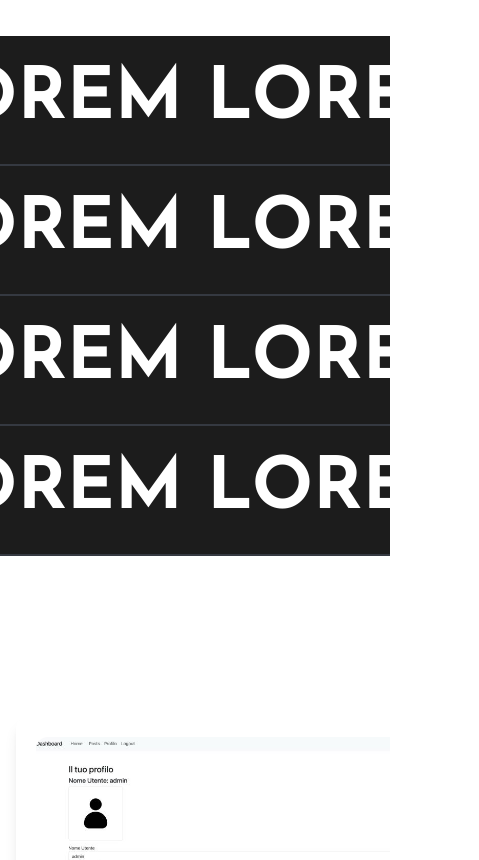
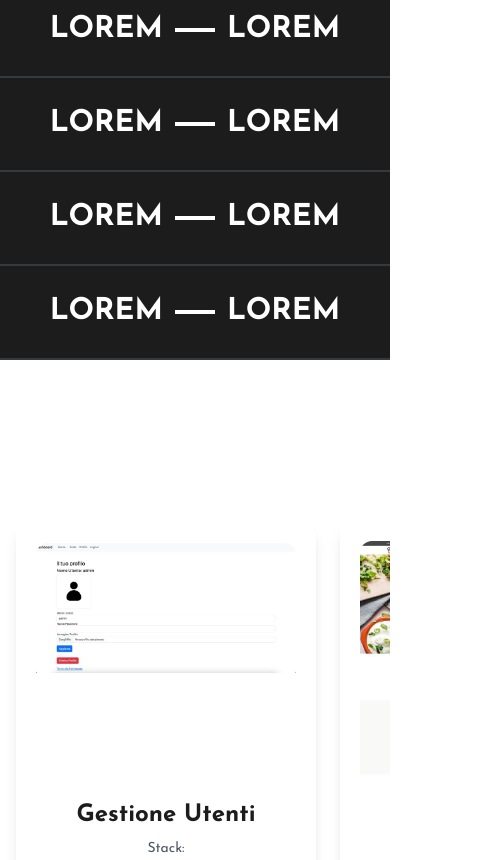
Before and after one commit to corgab/portfolio, a Next.js app: page / in a window 390 px wide. Shown: the part 860-1720 px from the top of the page, 479 px wide, since content can reach past the window. Built offline with nearby package versions, Linux system fonts and the light colour scheme.

Commit message:
add responsive fix overflow

```diff
--- a/app/components/About.js
+++ b/app/components/About.js
@@ -10,7 +10,7 @@ const AboutSection = ({ alignment, children }) => {
   return (
     <div className="border-b-2 border-primary-100">
       <div
-        className={`flex justify-center items-center font-bold text-7xl text-white py-7 ${alignment}`}
+        className={`flex justify-center items-center font-bold text-3xl md:text-5xl	 lg:text-7xl text-white py-7 ${alignment}`}
       >
         {children}
       </div>
@@ -47,22 +47,22 @@ const AbountContainer = () => {
     <div className="bg-primary-200">
       <AboutSection alignment="right">
         <h2>LOREM</h2>
-        <div className="w-28 h-1 mx-3 bg-white"></div>
+        <div className="w-10 lg:w-28 h-1 mx-3 bg-white"></div>
         <h2>LOREM</h2>
       </AboutSection>
       <AboutSection alignment="left">
         <h2>LOREM</h2>
-        <div className="w-28 h-1 mx-3 bg-white"></div>
+        <div className="w-10 lg:w-28 h-1 mx-3 bg-white"></div>
         <h2>LOREM</h2>
       </AboutSection>
       <AboutSection alignment="right">
         <h2>LOREM</h2>
-        <div className="w-28 h-1 mx-3 bg-white"></div>
+        <div className="w-10 lg:w-28 h-1 mx-3 bg-white"></div>
         <h2>LOREM</h2>
       </AboutSection>
       <AboutSection alignment="left">
         <h2>LOREM</h2>
-        <div className="w-28 h-1 mx-3 bg-white"></div>
+        <div className="w-10 lg:w-28 h-1 mx-3 bg-white"></div>
         <h2>LOREM</h2>
       </AboutSection>
     </div>
--- a/app/components/Footer.js
+++ b/app/components/Footer.js
@@ -40,10 +40,10 @@ export default function Footer() {
   return (
     <div className="bg-primary-200">
       <div className="mx-auto px-12 min-h-[60vh] text-center text-white flex flex-col justify-between py-5">
-        <div className="flex justify-center pt-6">
-          <div className="bg-primary-100 rounded-full px-6 py-2 text-lg uppercase font-semibold text-white inline-flex items-center gap-3 tracking-wide">
+        <div className="pt-6">
+          <div className="bg-primary-100 rounded-full px-3 md:px-5 py-2 text-base md:text-lg uppercase font-semibold text-white inline-block md:inline-flex items-center gap-2 md:gap-3 tracking-wide  ">
             <span>disponibile per nuove opportunità</span>
-            <span className="w-5 h-5 bg-white rounded-full animate-pulse"></span>
+            <span className="w-5 h-5 bg-white rounded-full animate-pulse md:mt-0 mt-2"></span>
           </div>
         </div>
 
@@ -70,7 +70,7 @@ export default function Footer() {
         </div>
 
         {/* Griglia con gli item */}
-        <div className="grid grid-cols-3 gap-4">
+        <div className="grid grid-cols-1 sm:grid-cols-3 gap-4">
           {items.map((item, i) => {
             const letterRefs = useRef([]);
 
--- a/app/components/Hero.js
+++ b/app/components/Hero.js
@@ -10,7 +10,7 @@ gsap.registerPlugin(ScrollTrigger);
 
 export default function Hero() {
   useGSAP(() => {
-    gsap.to(['.socials', '.name'], {
+    gsap.to('.name', {
       x: '50%',
       scrollTrigger: {
         trigger: '.socials',
@@ -22,7 +22,7 @@ export default function Hero() {
       },
     });
 
-    gsap.to('.surname', {
+    gsap.to(['.socials', '.surname'], {
       x: '-50%',
       scrollTrigger: {
         trigger: '.socials',
@@ -42,21 +42,21 @@ export default function Hero() {
           <div className="space-y-5 socials ">
             <a
               href="mailto:corbanigabriele@gmail.com"
-              className="rounded-full bg-secondary-200 p-2 block"
+              className="rounded-full bg-secondary-200 p-2 block transition-all duration-300 ease-in-out transform hover:scale-110"
             >
               <EnvelopeIcon className="text-white w-5 h-5 md:w-10 md:h-10" />
             </a>
             <a
               href="https://www.linkedin.com/in/gabriele-corbani-01a11a315/"
               target="_blank"
-              className="rounded-full bg-secondary-200 p-2 block"
+              className="rounded-full bg-secondary-200 p-2 block transition-all duration-300 ease-in-out transform  hover:scale-110"
             >
               <LinkedInIcon className="text-white w-5 h-5 md:w-10 md:h-10" />
             </a>
             <a
               href="/Gabriele Corbani - Curriculum.pdf"
               target="_blank"
-              className="rounded-full bg-secondary-200 p-2 block"
+              className="rounded-full bg-secondary-200 p-2 block transition-all duration-300 ease-in-out transform hover:scale-110"
             >
               <DocumentIcon className="text-white w-5 h-5 md:w-10 md:h-10" />
             </a>
--- a/app/components/Loading.js
+++ b/app/components/Loading.js
@@ -28,7 +28,6 @@ const LoadingScreen = ({ onComplete, setLoading }) => {
         />
         <h6 className="">Caricamento...</h6>
       </div>
-
       <div className="loading-bar mt-4 w-0 h-2 inline-block bg-white"></div>
     </div>
   );
--- a/app/components/Projects.js
+++ b/app/components/Projects.js
@@ -3,12 +3,13 @@ import gsap from 'gsap';
 import Image from 'next/image';
 import { useGSAP } from '@gsap/react';
 import { ScrollTrigger } from 'gsap/all';
+import { useRef } from 'react';
 
 gsap.registerPlugin(ScrollTrigger);
 
 const Project = ({ name, img, repo, technologies }) => {
   return (
-    <div className="text-center bg-white shadow-lg rounded-xl p-5 cursor-pointer min-w-[450px] my-36">
+    <div className="text-center bg-white shadow-lg rounded-xl p-5 cursor-pointer my-36 min-w-[300px] sm:min-w-[400px] md:min-w-[450px]">
       <div className="w-full h-60 overflow-hidden rounded-t-xl">
         <Image
           src={img}
@@ -18,7 +19,7 @@ const Project = ({ name, img, repo, technologies }) => {
           className="w-full object-cover object-top"
         />
       </div>
-      <h3 className="text-5xl font-bold mt-4 text-primary-200 w-full">
+      <h3 className="text-2xl sm:text-3xl md:text-5xl font-bold mt-4 text-primary-200 w-full">
         {name}
       </h3>
       <div className="mt-2 text-sm text-gray-600">
@@ -40,7 +41,7 @@ const Project = ({ name, img, repo, technologies }) => {
             <a
               key={index}
               href={'https://github.com' + r}
-              className="text-blue-600 hover:text-blue-800 hover:underline hover:underline-offset-4 mt-2 inline-block pt-7 px-4"
+              className="text-blue-600 hover:text-blue-800 hover:underline hover:underline-offset-4 md:mt-2 inline-block md:pt-7 px-4"
               target="_blank"
             >
               <Image src="/github.svg" alt={name} width={50} height={50} />
@@ -61,18 +62,28 @@ const Project = ({ name, img, repo, technologies }) => {
 };
 
 export default function Projects() {
+  const projRef = useRef(null);
+
+  function getScrollAmount() {
+    let width = projRef.current.scrollWidth;
+    return -(width - window.innerWidth) - 50;
+  }
+
   useGSAP(() => {
-    const tl = gsap.timeline();
-    tl.to('.projects', { xPercent: '-100' });
+    const tween = gsap.to('.projects', {
+      x: getScrollAmount,
+      // duration: 3,
+      ease: 'none',
+    });
 
     ScrollTrigger.create({
-      animation: tl,
       trigger: '.projects',
       start: 'top top',
-      end: '+=3000',
-      scrub: 2,
+      end: () => `+=${getScrollAmount() * -1}`,
       pin: true,
-      anticipatePin: 1,
+      animation: tween,
+      scrub: 1,
+      invalidateOnRefresh: true,
       // markers: true,
     });
   }, []);
@@ -100,7 +111,6 @@ export default function Projects() {
       repo: '/corgab/deliveboo-api',
       technologies: ['Laravel', 'Vue.js', 'Bootstrap'],
     },
-    // new
     {
       name: 'Game Creator',
       img: '/projects/game.jpg',
@@ -116,11 +126,15 @@ export default function Projects() {
   ];
 
   return (
-    <div className=" min-h-96 w-full overflow-hidden">
-      <div className="flex flex-nowrap space-x-6 p-4 projects items-center">
+    <div className="min-h-96 w-full overflow-hidden">
+      <div
+        className="flex flex-nowrap space-x-6 p-4 projects items-center"
+        ref={projRef}
+      >
         {projects.map((proj, index) => (
           <Project
             key={index}
+            ref={(el) => (projRefs.current[index] = el)} // Assegniamo il ref alla card
             name={proj.name}
             img={proj.img}
             repo={proj.repo}
--- a/app/layout.js
+++ b/app/layout.js
@@ -8,9 +8,7 @@ export const metadata = {
 export default function RootLayout({ children }) {
   return (
     <html lang="it" suppressHydrationWarning>
-      <body suppressHydrationWarning className="overflow-x-hidden">
-        {children}
-      </body>
+      <body suppressHydrationWarning>{children}</body>
     </html>
   );
 }
--- a/app/page.js
+++ b/app/page.js
@@ -12,19 +12,19 @@ export default function Home() {
 
   return (
     <>
-      <LoadingScreen setLoading={setLoading} />
+      <div className={loading ? 'overflow-hidden' : 'overflow-x-hidden'}>
+        <LoadingScreen setLoading={setLoading} loading={loading} />
 
-      {loading ? null : (
-        <>
+        {loading ? null : (
           <>
-            <Navbar />
+            {/* <Navbar /> Work in progress*/}
             <Hero />
             <About />
             <Projects />
             <Footer />
           </>
-        </>
-      )}
+        )}
+      </div>
     </>
   );
 }
```
